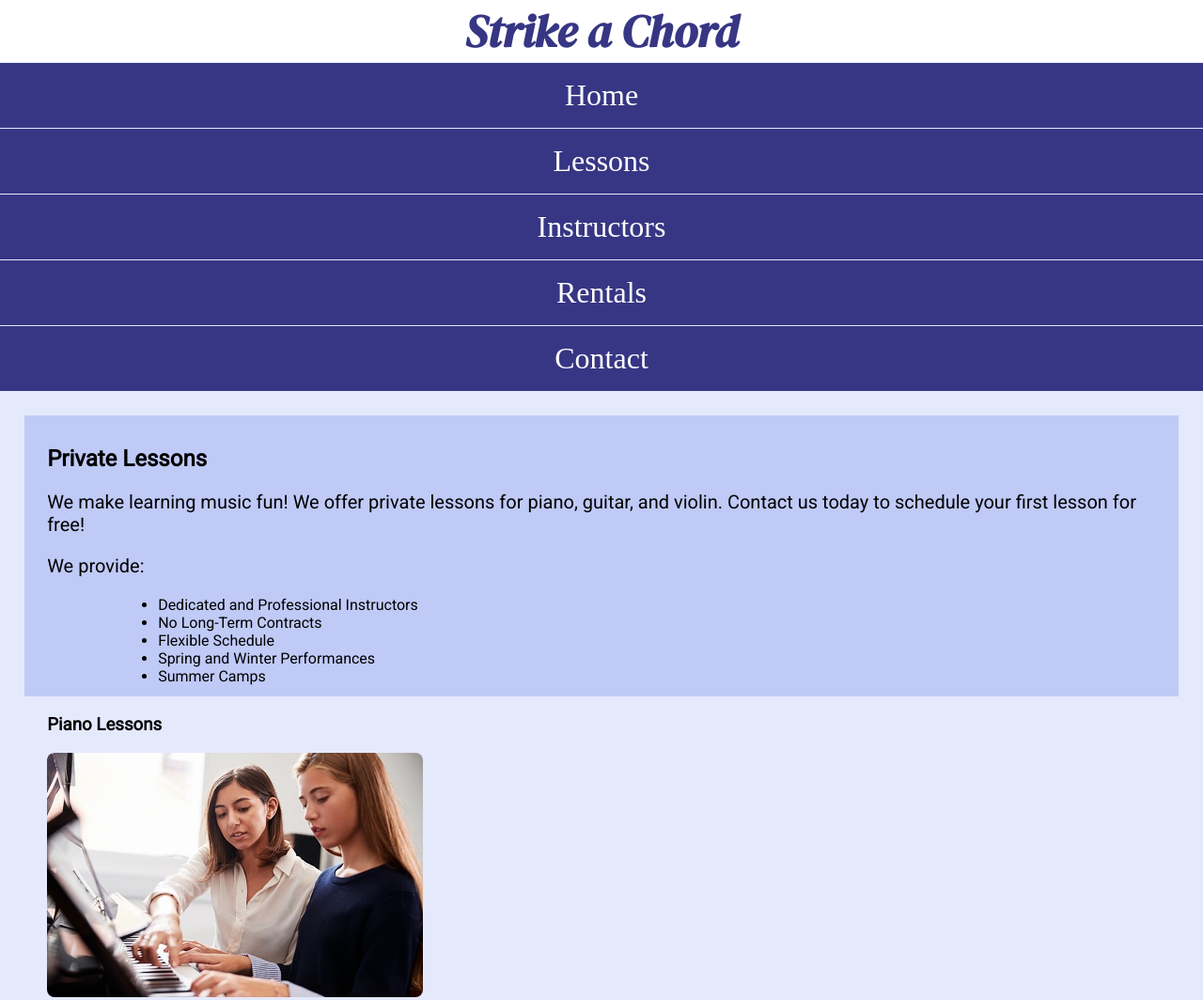
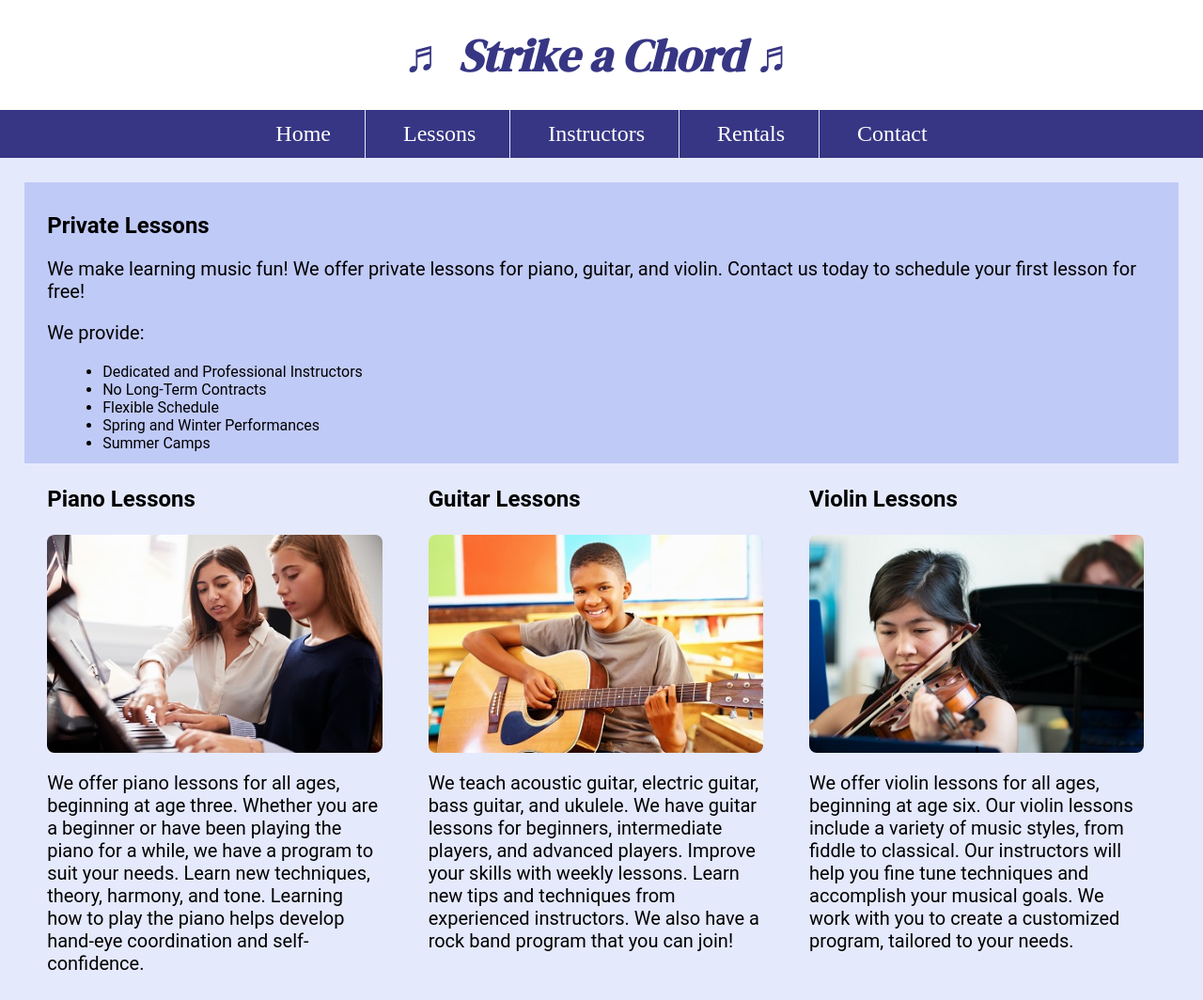
Before and after one commit to 144Fa22/ch6lab1-lucjoranderson, a plain HTML site: page lessons.html in a window 1280 px wide. Shown: the top 1064 px of the page at 94% size. Drawn offline with Linux system fonts and the light colour scheme.

Commit message:
Finish Ch6 lab1

```diff
--- a/css/styles.css
+++ b/css/styles.css
@@ -3,7 +3,6 @@ Author: Maria Cruz
 Date: Current Date
 File Name: styles.css
 */
-
 /* CSS Reset */
 body, header, nav, main, footer, img, h1, ul {
   margin: 0;
@@ -18,7 +17,6 @@ img {
 }
 
 /* Style rules for mobile viewport */
-
 /* Hide tab-desk class */
 .tab-desk {
   display: none;
@@ -139,3 +137,94 @@ footer a {
   color: #4645a8;
   text-decoration: none;
 }
+
+/* Mediea query for Tablet Viewport */
+@media screen and (min-width: 550px), print {
+
+  /* Tablet Viewport: Show tab-desk class, hide mobile class */
+  .tab-desk {
+    display: block;
+  }
+
+  .mobile {
+    display: none;
+  }
+
+  /* Tablet Viewport: Style rule for header content */
+  span.tab-desk {
+    display: inline;
+  }
+
+  /* Tablet Viewport: Style rules for nav area */
+  nav li {
+    border-top: none;
+    display: inline-block;
+    font-size: 1.5em;
+    border-right: 1px solid #e5e9fc;
+  }
+
+  nav li:last-child {
+    border-right: none;
+  }
+
+  nav li a {
+    padding-top: 0.25em;
+    padding-bottom: 0.25em;
+    padding-left: 0.5em;
+    padding-right: 0.5em;
+  }
+
+  /* Tablet Viewport: Style rule for map */
+  .map {
+    width: 500px;
+    height: 450px;
+  }
+}
+
+/* Media Query for Desktop Viewport */
+@media screen and (min-width: 769px), print {
+
+  /* Destop Viewport: Style rule for header */
+  header {
+    padding: 2%;
+  }
+
+  /* Destop Viewport: Style rule for nav area */
+  nav li a {
+    padding-top: 0.5em;
+    padding-bottom: 0.5em;
+    padding-left: 1.5em;
+    padding-right: 1.5em;
+  }
+
+  nav li a:hover {
+    color: #373684;
+    background-color: #e5e9fc;
+  }
+
+  /* Destop Viewport: Style rule for main content */
+  #info ul {
+    margin-left: 5%;
+  }
+
+  main h3 {
+    font-size: 1.5em;
+  }
+
+  #piano, #guitar, #violin {
+    width: 29%;
+    float: left;
+    margin-top: 0;
+    margin-bottom: 0;
+    margin-left: 2%;
+    margin-right: 2%;
+  }
+}
+
+/* Media Query for Print */
+@media print {
+  body {
+    background-color: #fff;
+    color: #000;
+  }
+}
--- a/lessons.html
+++ b/lessons.html
@@ -5,13 +5,15 @@
 	Today's Date: May 20, 2021
  -->
 <html lang="en">
+
 <head>
 	<title>Strike a Chord: Lessons</title>
 	<meta charset="utf-8">
 	<link rel="stylesheet" href="css/styles.css">
 	<meta name="viewport" content="width=device-width, initial-scale=1.0">
-    <link href="https://fonts.googleapis.com/css?family=DM+Serif+Display:400i|Roboto&display=swap" rel="stylesheet">
+	<link href="https://fonts.googleapis.com/css?family=DM+Serif+Display:400iRoboto&display=swap" rel="stylesheet">
 </head>
+
 <body>
 
 	<header>
@@ -50,7 +52,8 @@
 
 			<h3>Piano Lessons</h3>
 			<img src="images/piano-lesson.jpg" alt="piano teacher and student sitting at a piano" class="round">
-            <p>We offer piano lessons for all ages, beginning at age three. Whether you are a beginner or have been playing the piano for a while, we have a program to suit your needs. Learn new techniques, theory, harmony, and tone. Learning how to play the piano helps develop hand-eye coordination and self-confidence.</p>
+			<p>We offer piano lessons for all ages, beginning at age three. Whether you are a beginner or have been playing the piano for a while, we have a program to suit your needs. Learn new techniques, theory, harmony, and tone. Learning how to play
+				the piano helps develop hand-eye coordination and self-confidence.</p>
 
 		</div>
 
@@ -58,7 +61,8 @@
 
 			<h3>Guitar Lessons</h3>
 			<img src="images/child-guitar.jpg" alt="child with a smile holding a guitar" class="round">
-            <p>We teach acoustic guitar, electric guitar, bass guitar, and ukulele. We have guitar lessons for beginners, intermediate players, and advanced players. Improve your skills with weekly lessons. Learn new tips and techniques from experienced instructors. We also have a rock band program that you can join!</p>
+			<p>We teach acoustic guitar, electric guitar, bass guitar, and ukulele. We have guitar lessons for beginners, intermediate players, and advanced players. Improve your skills with weekly lessons. Learn new tips and techniques from experienced
+				instructors. We also have a rock band program that you can join!</p>
 
 		</div>
 
@@ -66,7 +70,8 @@
 
 			<h3>Violin Lessons</h3>
 			<img src="images/woman-violin.jpg" alt="woman playing the violin" class="round">
-            <p>We offer violin lessons for all ages, beginning at age six. Our violin lessons include a variety of music styles, from fiddle to classical. Our instructors will help you fine tune techniques and accomplish your musical goals. We work with you to create a customized program, tailored to your needs.</p>
+			<p>We offer violin lessons for all ages, beginning at age six. Our violin lessons include a variety of music styles, from fiddle to classical. Our instructors will help you fine tune techniques and accomplish your musical goals. We work with
+				you to create a customized program, tailored to your needs.</p>
 
 		</div>
 
@@ -78,4 +83,5 @@
 	</footer>
 
 </body>
+
 </html>
```
Also changed, not shown: contact.html (+9 -3 lines), index.html (+4 -1 lines), template.html (+4 -1 lines). Lines whose indentation alone changed are shown as unchanged.
